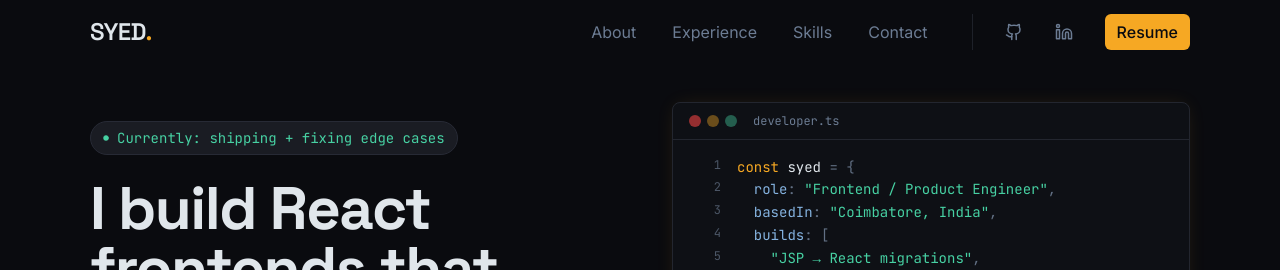
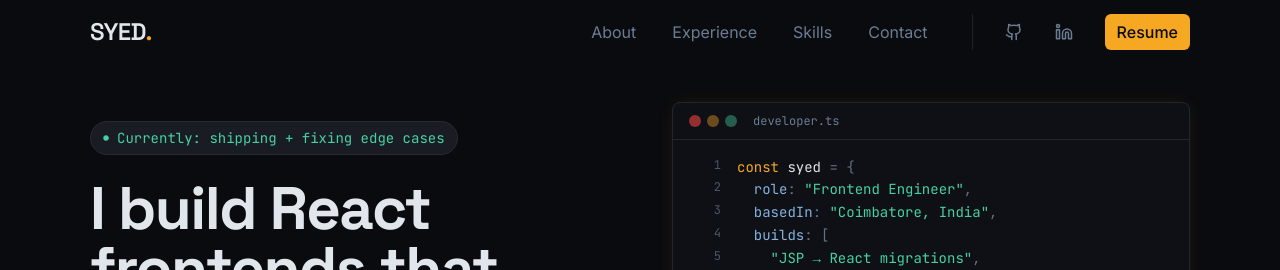
Before and after one commit to SYEDAHAMED29/portfolio, a React (Vite) app: page / in a window 1280 px wide. Shown: the top 270 px of the page. Built offline with nearby package versions, Linux system fonts and the light colour scheme; the HTML template or start-up script is replaced by a standard one.

Commit message:
ADD: google analytics

```diff
--- a/index.html
+++ b/index.html
@@ -13,6 +13,15 @@
   <meta property="og:type" content="website" />
   <meta name="twitter:card" content="summary_large_image" />
   <link rel="shortcut icon" href="./public/favicon.ico" type="image/x-icon">
+  <!-- Google tag (gtag.js) -->
+  <script async src="https://www.googletagmanager.com/gtag/js?id=G-V7BEHK8MW3"></script>
+  <script>
+    window.dataLayer = window.dataLayer || [];
+    function gtag() { dataLayer.push(arguments); }
+    gtag('js', new Date());
+
+    gtag('config', 'G-V7BEHK8MW3');
+  </script>
 </head>
 
 <body>
--- a/src/data/site.ts
+++ b/src/data/site.ts
@@ -23,7 +23,7 @@
   codeCard: {
     filename: "developer.ts",
     object: `const syed = {
-  role: "Frontend / Product Engineer",
+  role: "Frontend Engineer",
   basedIn: "Coimbatore, India",
   builds: [
     "JSP → React migrations",
```
